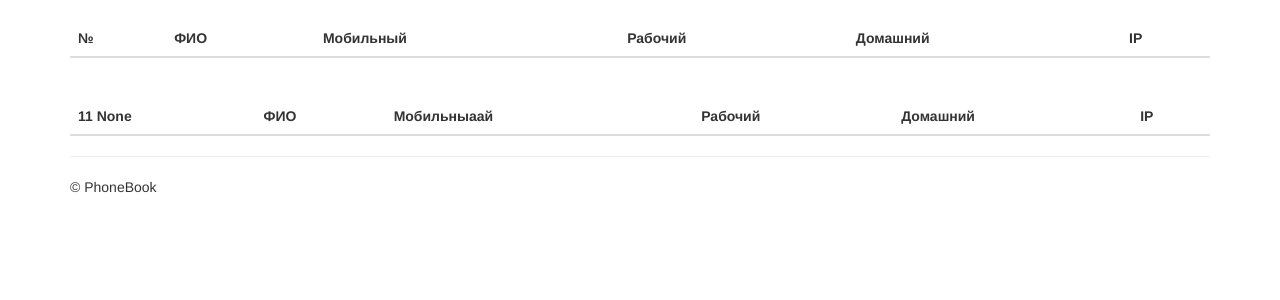
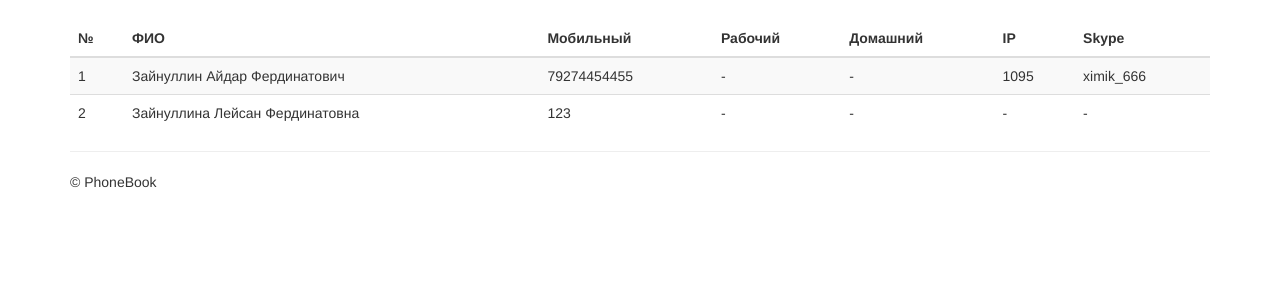
Before and after one commit to ximik666/Phonebook, a Flask app: template templates/test.html in a window 1280 px wide. Shown: the part 51-351 px from the top of the page. Run offline with Flask 2, Linux system fonts and the light colour scheme; the template is opened without the code that fills it, so the values that code supplies are empty; data comes from the database, SQL or seed files in the repository; parts of the project's set-up code (start-up, migrations or seed data) failed here and were passed over; some libraries are stand-ins or nearby versions.

Commit message:
Работа с таблицами и вывод из запроса

```diff
--- a/app.py
+++ b/app.py
@@ -42,8 +42,11 @@ def add():
 def favicon():
     return send_from_directory(os.path.join(app.root_path, 'static'), 'ico/favicon.ico')
 
+@app.errorhandler(404)
+def page_not_found(e):
+    return render_template('404.html'), 404
 
-@app.route("/test")
+@app.route("/")
 def test():
     contacts = select_by_all()
    # print contacts
@@ -51,23 +54,27 @@ def test():
     for contact in contacts:
         #print contact[0]
         one_c = select_one(contact[0])
-        print one_c[0][0]
+        #print one_c[0][0]
         #for one in one_c:
            # print one[0]
             #print contact[0]
     return render_template("test.html",contacts=contacts,one_c=one_c)
 
-@app.errorhandler(404)
-def page_not_found(e):
-    return render_template('404.html'), 404
+def printt():
+    tess = select_by_all()
+    return tess
 
-@app.route("/")
-def index():
-    return render_template('index.html')
+def select_number_j(id,phone_id):
+    ss = select_number(id,phone_id)
+    return ss
 
-def printt():
-    print '12'
+def select_skype_j(id):
+    ss = select_skype(id)
+    return ss
+
 app.jinja_env.globals.update(printt=printt)
+app.jinja_env.globals.update(select_number_j=select_number_j)
+app.jinja_env.globals.update(select_skype_j=select_skype_j)
 
 # launch
 if __name__ == "__main__":
--- a/models.py
+++ b/models.py
@@ -91,6 +91,27 @@ def insert_account_holder(email, username, phone, password):
     con.commit()
     con.close()
 
+def select_number(id,phone_id):
+    strin = "select number from number where fio_id="+str(id)+' and type_number_id='+str(phone_id)
+    db = get_db()
+    cur = db.execute(strin)
+    entries = cur.fetchall()
+    print entries.__len__()
+    if entries.__len__()>0:
+        return entries
+    else:
+        return '-'
+
+def select_skype(id):
+    strin = "select skype_address from skype_address where fio_id="+str(id)
+    db = get_db()
+    cur = db.execute(strin)
+    entries = cur.fetchall()
+    print entries.__len__()
+    if entries.__len__()>0:
+        return entries
+    else:
+        return '-'
 
 def select_by_all():
     db = get_db()
--- a/templates/test.html
+++ b/templates/test.html
@@ -11,48 +11,22 @@
          <th>Рабочий</th>
          <th>Домашний</th>
          <th>IP</th>
+          <th>Skype</th>
       </tr>
     </thead>
     <tbody>
-  {% for contact in contacts %}
+  {% for tes in printt() %}
       <tr>
-      <td>{{ contact.id }}</td>
-      <td>{{ printt() }}</td>
-      <td>{{contact.number}}</td>
-        <td></td>
-        <td></td>
-        <td></td>
+      <td>{{ tes[0] }}</td>
+      <td>{{ tes[1] }}</td>
+      <td>{{ select_number_j(tes[0],1)[0][0] }}</td>
+          <td>{{ select_number_j(tes[0],3)[0][0] }}</td>
+          <td>{{ select_number_j(tes[0],2)[0][0] }}</td>
+          <td>{{ select_number_j(tes[0],4)[0][0] }}</td>
+          <td>{{ select_skype_j(tes[0])[0][0] }}</td>
       </tr>
 
   {% endfor %}
 </tbody>
   </table>
-<br />
- <table  class="table table-striped">
-    <thead>
-      <tr>
-        <th>11 {{ printt() }}</th>
-        <th>ФИО</th>
-        <th>Мобильныaaй</th>
-         <th>Рабочий</th>
-         <th>Домашний</th>
-         <th>IP</th>
-      </tr>
-    </thead>
-    <tbody>
-
-    {% for one in one_c %}
-      <tr>
-      <td></td>
-      <td>{{ one.fio }}</td>
-      <td></td>
-        <td></td>
-        <td></td>
-        <td></td>
-      </tr>
-
-  {% endfor %}
-</tbody>
-  </table>
-
 {% endblock %}
```
